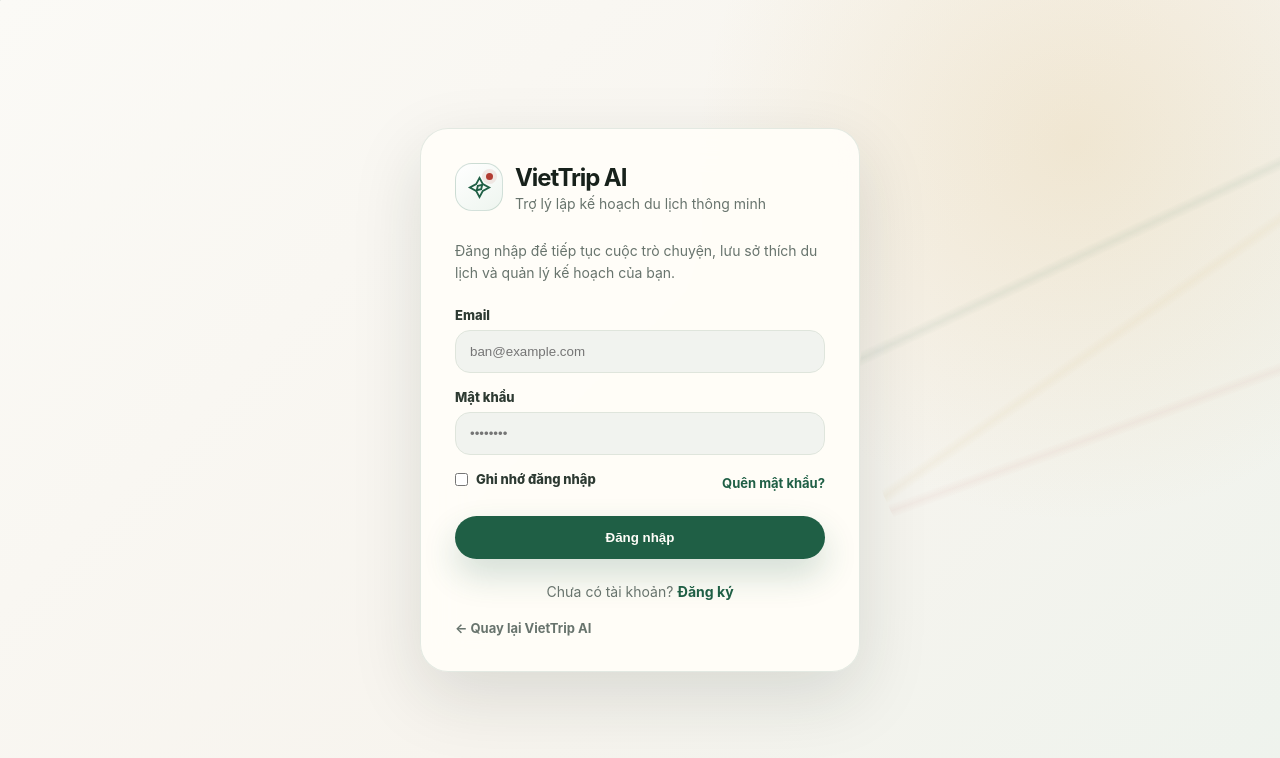
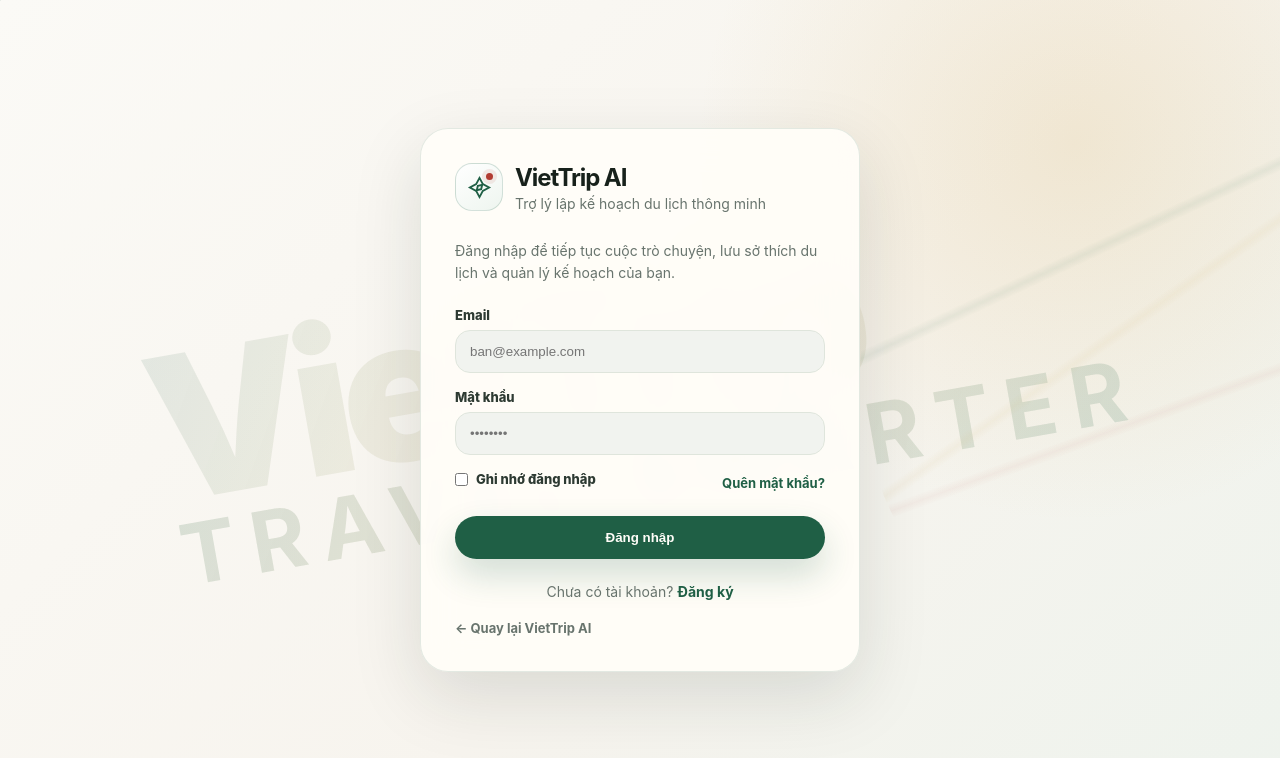
Before and after one commit to vyvy31082004/Travel_Agent, a FastAPI app: page /login in a window 1280 px wide. Shown: the top 758 px of the page. Run offline with FastAPI, Linux system fonts and the light colour scheme; parts of the project's set-up code (start-up, migrations or seed data) failed here and were passed over; some libraries are stand-ins or nearby versions.

Commit message:
Update UI

```diff
--- a/src/templates/login.html
+++ b/src/templates/login.html
@@ -52,6 +52,43 @@
 
       a { color: var(--green); font-weight: 700; text-decoration: none; }
       a:hover { text-decoration: underline; }
+
+      .bg-wordmark {
+        position: fixed;
+        left: 50%;
+        top: 48%;
+        z-index: 0;
+        transform: translate(-50%, -50%) rotate(-10deg);
+        pointer-events: none;
+        user-select: none;
+        font-size: clamp(72px, 18vw, 200px);
+        font-weight: 900;
+        letter-spacing: -0.06em;
+        line-height: 0.9;
+        white-space: nowrap;
+        color: transparent;
+        background: linear-gradient(
+          120deg,
+          rgba(31, 95, 69, 0.1) 0%,
+          rgba(215, 181, 109, 0.14) 45%,
+          rgba(31, 95, 69, 0.08) 100%
+        );
+        -webkit-background-clip: text;
+        background-clip: text;
+      }
+
+      .bg-wordmark span {
+        display: block;
+        margin-left: 0.12em;
+        font-size: 0.42em;
+        letter-spacing: 0.18em;
+        text-transform: uppercase;
+        font-weight: 700;
+        color: rgba(31, 95, 69, 0.07);
+        background: none;
+        -webkit-background-clip: unset;
+        background-clip: unset;
+      }
 
       .auth-card {
         position: relative;
@@ -186,10 +223,15 @@
         body { padding: 14px; }
         .auth-card { padding: 24px; border-radius: 24px; }
         .form-row { align-items: flex-start; flex-direction: column; }
+        .bg-wordmark { font-size: clamp(56px, 22vw, 120px); opacity: 0.85; }
       }
     </style>
   </head>
   <body>
+    <div class="bg-wordmark" aria-hidden="true">
+      VietTrip
+      <span>Travel smarter</span>
+    </div>
     <main class="auth-card" aria-label="Đăng nhập VietTrip AI">
       <div class="brand">
         <div class="brand-mark" aria-hidden="true">
```
Also changed, not shown: 1 other file.
